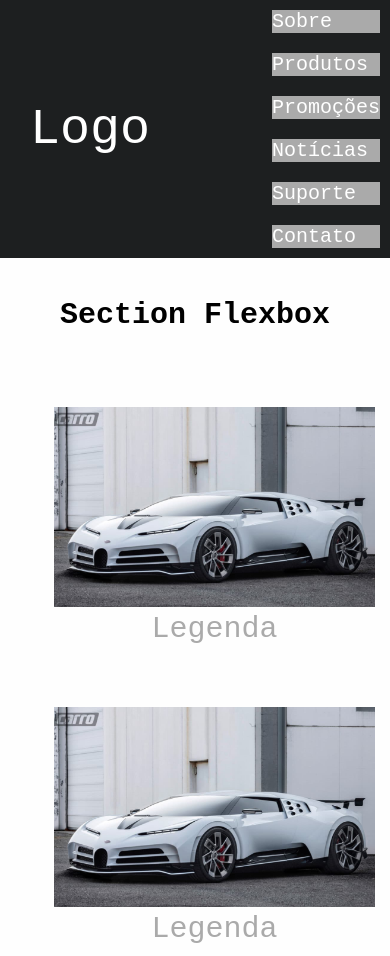
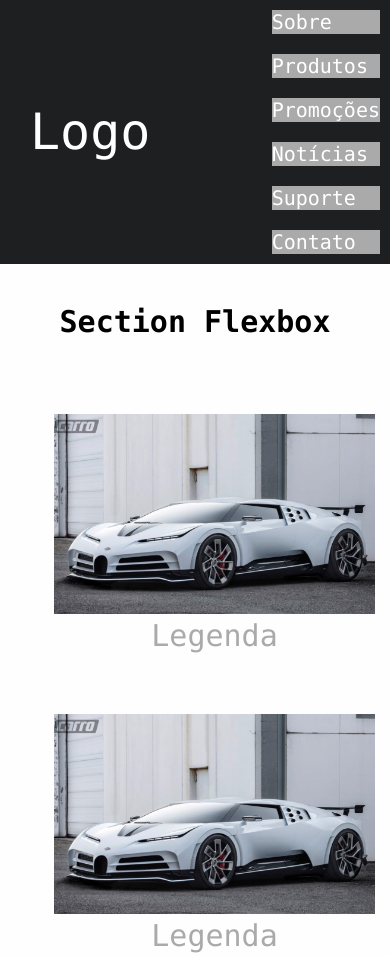
Before and after one commit to stefanyfranca/Stefany_Franca, a plain HTML site: page index.html in a window 390 px wide. Shown: the top 956 px of the page. Drawn offline with Linux system fonts and the light colour scheme.

Commit message:
Segundo commit

```diff
--- a/css/estilo.css
+++ b/css/estilo.css
@@ -7,10 +7,9 @@ body {
     margin: 0;
     padding: 0;
     background-color: #fefefe;
-    font-family: "Courier New", Courier, monospace;
+    font-family: Consolas, "Courier New", monospace;
 }
 
-/* Header e menu */
 header {
     background-color: #1d1f20;
     display: flex;
@@ -18,7 +17,7 @@ header {
     align-items: center;
     width: 100%;
     height: 70px;
-    font-family: "Courier New", Courier, monospace;
+    font-family: Consolas, "Courier New", monospace;
 }
 
 body > header > a {
@@ -89,12 +88,12 @@ article p {
         height: auto;
     }
 
-    body > header > a {      /*aumentar o tamanho da logo*/
+    body > header > a {         /*aumentar o tamanho da logo*/
         font-size: 50px;
     }
 
     header a {
-        margin: 10px; /*margem entre os textos os itens da lista*/
+        margin: 10px;           /*margem entre os textos os itens da lista*/
     }
 
     header ul {
@@ -111,7 +110,7 @@ article p {
 
     section {
         flex-direction: column;
-        margin: 5vw 5vw;           /*5% a esquerda*/
+        margin: 5vw 5vw;
     }
 
     article p {
```
Also changed, not shown: instrução.txt.
